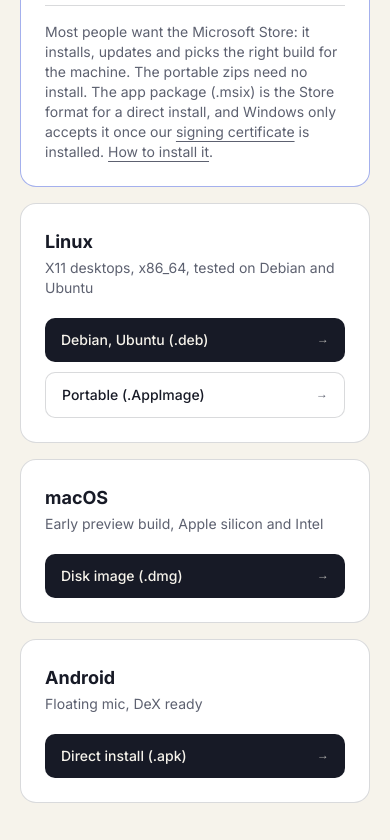
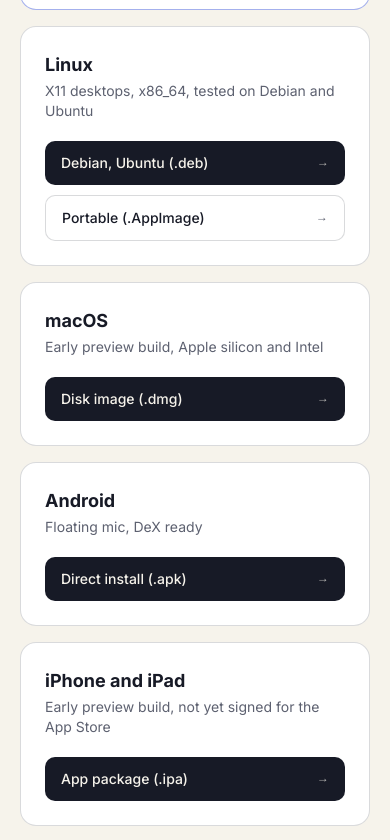
Before and after one commit to CW-Codewalnut/typemate-website, a Next.js app: page / in a window 390 px wide. Shown: the part 9700-10540 px from the top of the page. Built offline with nearby package versions, Linux system fonts and the light colour scheme; no server answers.

Commit message:
feat: drop the Windows note and add the iPhone and iPad row
The note about installers and the MSIX certificate is gone from the
Windows row on Ranjan's request. iPhone and iPad get their own row with
the unsigned .ipa the release ships, labelled as an early preview.

```diff
--- a/components/downloads.tsx
+++ b/components/downloads.tsx
@@ -116,28 +116,6 @@
             title="Windows"
             subtitle="Windows 10 and 11, x64 and ARM"
             highlight
-            note={
-              <>
-                Most people want the Microsoft Store: it installs, updates
-                and picks the right build for the machine. The portable zips
-                need no install. The app package (.msix) is the Store
-                format for a direct install, and Windows only accepts it
-                once our{" "}
-                <a
-                  href={release?.cert?.url ?? RELEASES_URL}
-                  className="underline underline-offset-4 hover:text-foreground"
-                >
-                  signing certificate
-                </a>{" "}
-                is installed. <a
-                  href="/support#msix"
-                  className="underline underline-offset-4 hover:text-foreground"
-                >
-                  How to install it
-                </a>
-                .
-              </>
-            }
           >
             <StoreLink
               href="https://apps.microsoft.com/detail/9NB95KDB8MDK"
@@ -164,6 +142,14 @@
           >
             <AssetLink asset={release?.apk} label="Direct install (.apk)" primary />
           </PlatformRow>
+
+          <PlatformRow
+            title="iPhone and iPad"
+            subtitle="Early preview build, not yet signed for the App Store"
+            delay={0.32}
+          >
+            <AssetLink asset={release?.ipa} label="App package (.ipa)" primary />
+          </PlatformRow>
         </div>
 
         <Reveal delay={0.25} className="mt-8 text-center">
--- a/lib/releases.ts
+++ b/lib/releases.ts
@@ -26,6 +26,7 @@
   appImage?: ReleaseAsset;
   macos?: ReleaseAsset;
   apk?: ReleaseAsset;
+  ipa?: ReleaseAsset;
   msix?: ReleaseAsset;
   cert?: ReleaseAsset;
 };
@@ -45,6 +46,7 @@
   ["appImage", /\.AppImage$/],
   ["macos", /macos.*\.dmg$/],
   ["apk", /\.apk$/],
+  ["ipa", /\.ipa$/],
   ["msix", /\.msix$/],
   ["cert", /\.cer$/],
 ];
```
